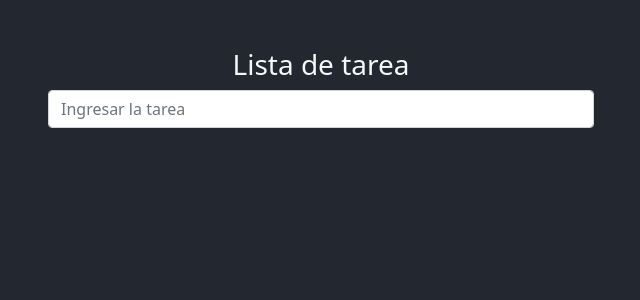
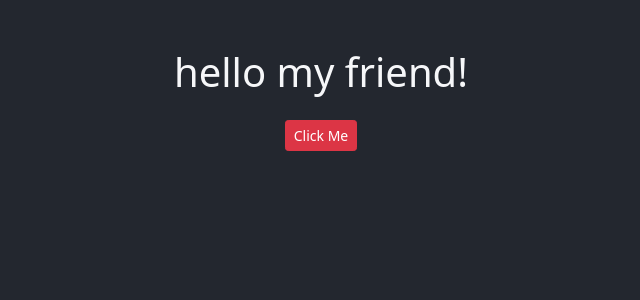
Before and after one commit to mentorrolling/intro-app22i, a React (Create React App) app: page / in a window 1280 px wide. Shown: the top 300 px of the page, without its empty margins (319-959 px from the left). Built offline with nearby package versions, Linux system fonts and the light colour scheme.

Commit message:
clase 21-2

```diff
--- a/src/App.jsx
+++ b/src/App.jsx
@@ -1,13 +1,21 @@
 import React from "react";
+import TareaUno from "./components/Tarea/TareaUno";
 import TodoList from "./components/todo/TodoList";
 
 
 const App = () => {
 
+  //Tarea
   return (
-    <TodoList />
+    <TareaUno/>
 
   );
+
+  //Clase
+  // return (
+  //   <TodoList />
+
+  // );
 };
 
 export default App;
--- /dev/null
+++ b/src/components/Tarea/TareaUno.jsx
@@ -0,0 +1,9 @@
+import React from "react";
+import TareaUnoProps from "./TareaUnoProps";
+
+function TareaUno() {
+
+  return <TareaUnoProps frace="hello my friend! " />;
+}
+
+export default TareaUno;
--- /dev/null
+++ b/src/components/Tarea/TareaUnoProps.jsx
@@ -0,0 +1,43 @@
+import React, { useState } from "react";
+
+function TareaUnoProps(props) {
+  const [fraceNueva, setFraceNueva] = useState("");
+
+  const { frace } = props;
+  let toco = false;
+
+  const preciono = (tocoBoton) => {
+
+
+
+    if (tocoBoton) {
+        setFraceNueva("(from changed state)");
+        toco = tocoBoton
+
+    } else {
+        setFraceNueva("");
+        toco = tocoBoton
+
+    }
+  };
+
+  return (
+    <div className="container">
+      <div className="row text-center mt-5">
+        <h1>
+          {frace} {fraceNueva}
+        </h1>
+      </div>
+      <div className="text-center mt-3">
+        <button
+          className="btn btn-danger btn-sm"
+          onClick={()=>preciono(!toco)}
+        >
+          Click Me
+        </button>
+      </div>
+    </div>
+  );
+}
+
+export default TareaUnoProps;
```
